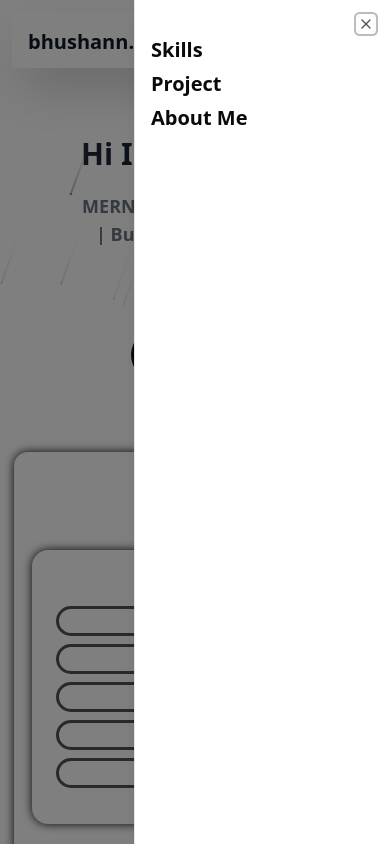
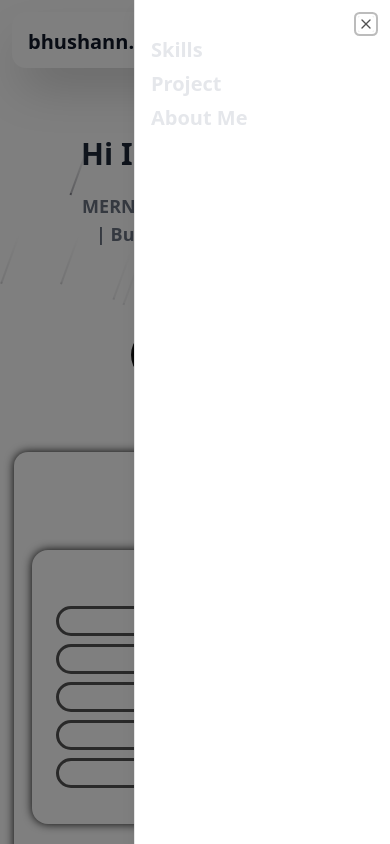
Before and after one commit to bhushan-ai/bhushan.ai-portfolio, a React (Vite) app: page / in a window 390 px wide. Both pictures are taken after a click on the button 350 px from the left and 40 px from the top of the page. Shown: the top 844 px of the page. Built offline with nearby package versions, Linux system fonts and the light colour scheme.

Commit message:
bug fixes

```diff
--- a/src/Components/Header.jsx
+++ b/src/Components/Header.jsx
@@ -12,11 +12,14 @@ function Header() {
         MERN & GenAi Developer | Building Al Agents & RAG-powered Applications
       </p>
       <div className="items-center flex justify-center mt-6">
-        <ShimmerButton>
-          <a href="#contact" className="text-white text-xl font-bold">
-            {" "}
-            Hire Me
-          </a>{" "}
+        <ShimmerButton
+          onClick={() =>
+            document
+              .getElementById("contact")
+              ?.scrollIntoView({ behavior: "smooth" })
+          }
+        >
+          <span className="text-white text-xl font-bold">Hire Me</span>
         </ShimmerButton>
       </div>
     </div>
--- a/src/Components/Navbar.jsx
+++ b/src/Components/Navbar.jsx
@@ -6,7 +6,7 @@ import Sidebar from "./Sidebar.jsx";
 function Navbar() {
   const [openSidebar, setOpenSidebar] = useState(false);
   return (
-    <nav className="sticky top-0 z-50 flex justify-center items-center backdrop-blur-lg  shadow-2xl px-4 py-3">
+    <nav className="sticky top-0 z-50 flex justify-center items-center backdrop-blur-lg  shadow-2xl px-4 py-3 rounded-xl  ">
       <div className="w-full max-w-7xl mx-auto flex items-center justify-between overflow-hidden">
         <h1 className="text-2xl sm:text-base md:text-xl font-bold text-gray-900 dark:text-white whitespace-nowrap">
           <a href="/ " className="text-xl">
@@ -34,19 +34,19 @@ function Navbar() {
         <div className="hidden md:block lg:block font-semibold text-gray-700 dark:text-white whitespace-nowrap">
           <div className="flex items-center gap-5">
             <a
-              className="cursor-pointer  hover:text-teal-400  text-2xl transition duration-300 ease-in-out transform hover:scale-105 "
+              className="cursor-pointer  hover:underline  text-2xl transition duration-300 ease-in-out transform hover:scale-105 "
               href="#skills"
             >
               Skills
             </a>
             <a
-              className="cursor-pointer hover:text-teal-400 text-2xl transition duration-300 ease-in-out transform hover:scale-105 "
+              className="cursor-pointer hover:underline text-2xl transition duration-300 ease-in-out transform hover:scale-105 "
               href="#project"
             >
               Project
             </a>
             <a
-              className="cursor-pointer text-2xl hover:text-teal-400 transition duration-300 ease-in-out transform hover:scale-105 "
+              className="cursor-pointer text-2xl hover:underline transition duration-300 ease-in-out transform hover:scale-105 "
               href="#about"
             >
               About
--- a/src/Components/Sidebar.jsx
+++ b/src/Components/Sidebar.jsx
@@ -12,7 +12,7 @@ function Sidebar({ open, setOpen }) {
   return (
     <Fragment>
       <Sheet open={open} onOpenChange={setOpen}>
-        <SheetContent className="h-fit w-64 bg-white dark:bg-gradient-to-tl from-gray-900 via-gray-800 to-teal-900 ">
+        <SheetContent className="h-fit w-64  bg-white dark:bg-gradient-to-r from-[#0a0a0a] via-[#1a1a1a] to-[#2a2a2a] shadow-[0_0_10px_#111]  ">
           <SheetHeader>
             <SheetTitle className="mt-5">
               {" "}
@@ -20,7 +20,7 @@ function Sidebar({ open, setOpen }) {
                 onClick={() => {
                   setOpen(false);
                 }}
-                className="cursor-pointer  hover:text-teal-400  text-xl transition duration-300 ease-in-out transform hover:scale-105 "
+                className="cursor-pointer text-gray-200   hover:underline  text-xl transition duration-300 ease-in-out transform hover:scale-105 "
                 href="#skills"
               >
                 Skills
@@ -31,7 +31,7 @@ function Sidebar({ open, setOpen }) {
                 onClick={() => {
                   setOpen(false);
                 }}
-                className="cursor-pointer  hover:text-teal-400  text-xl transition duration-300 ease-in-out transform hover:scale-105 "
+                className="cursor-pointer text-gray-200  hover:underline  text-xl transition duration-300 ease-in-out transform hover:scale-105 "
                 href="#project"
               >
                 Project
@@ -42,7 +42,7 @@ function Sidebar({ open, setOpen }) {
                 onClick={() => {
                   setOpen(false);
                 }}
-                className="cursor-pointer  hover:text-teal-400  text-xl transition duration-300 ease-in-out transform hover:scale-105 "
+                className="cursor-pointer text-gray-200  hover:underline text-xl transition duration-300 ease-in-out transform hover:scale-105 "
                 href="#about"
               >
                 About Me
```
